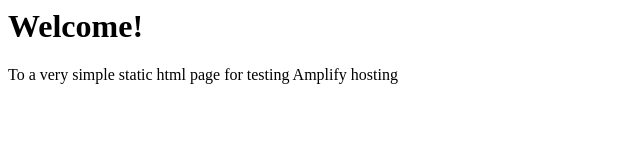
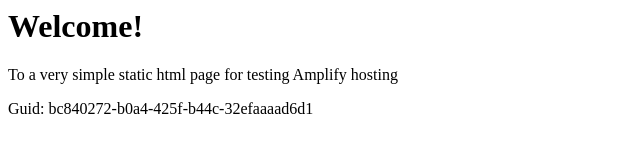
Before and after one commit to aws-aemilia-pdx/Github-PR-Commit-Integration-Test-DoNotTouch-Gith-P5X5MO5I-v1-gamma-us-west-2, a website: page src/index.html in a window 1280 px wide. Shown: the whole page, without its empty margins (0-640 px from the left). Drawn offline with Linux system fonts and the light colour scheme.

Commit message:
commit from integ tests

```diff
--- a/src/index.html
+++ b/src/index.html
@@ -1,3 +1,5 @@
+
+
 <html lang="en">
 
 <head>
@@ -10,6 +12,6 @@
 <body>
     <h1>Welcome!</h1>
     <p>To a very simple static html page for testing Amplify hosting</p>
-</body>
+    <p>Guid: bc840272-b0a4-425f-b44c-32efaaaad6d1</p></body>
 
 </html>
```
